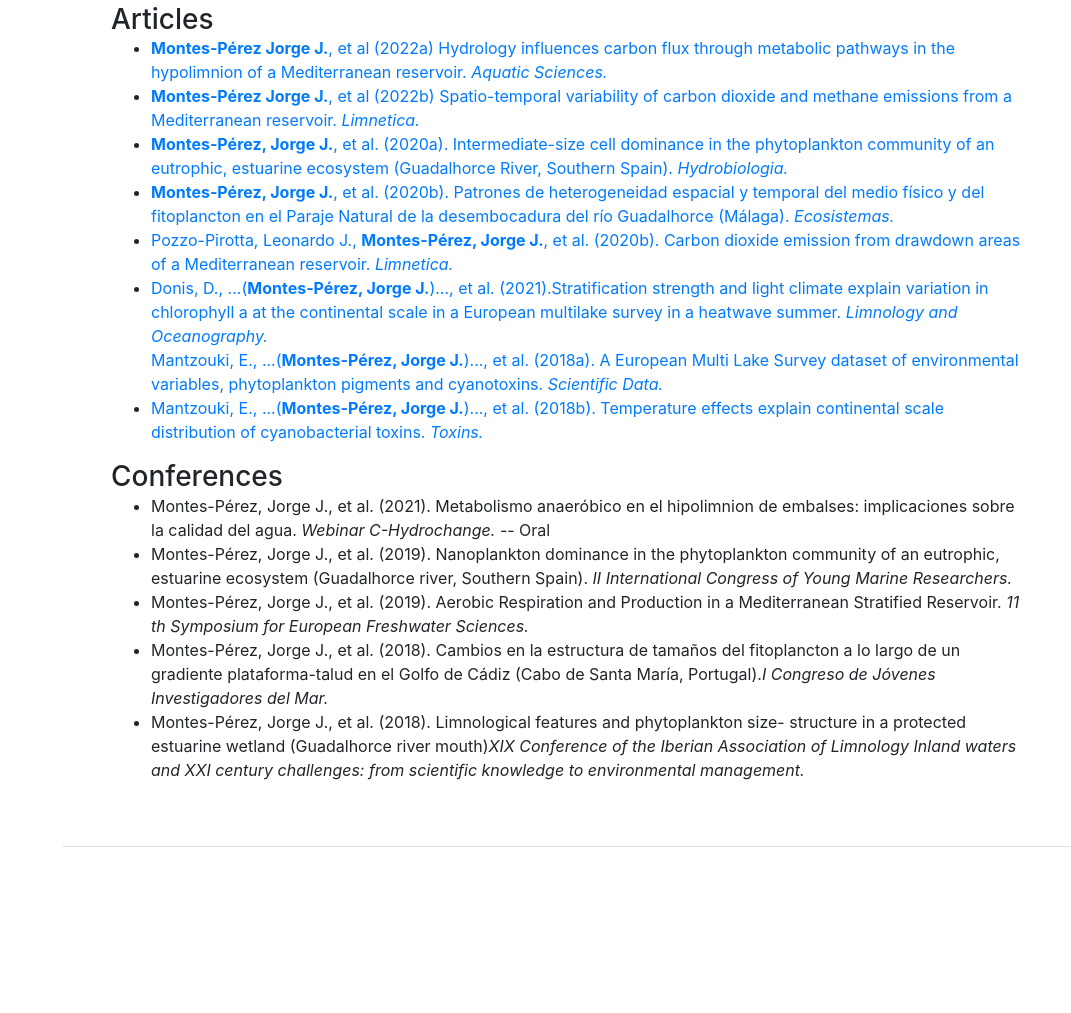
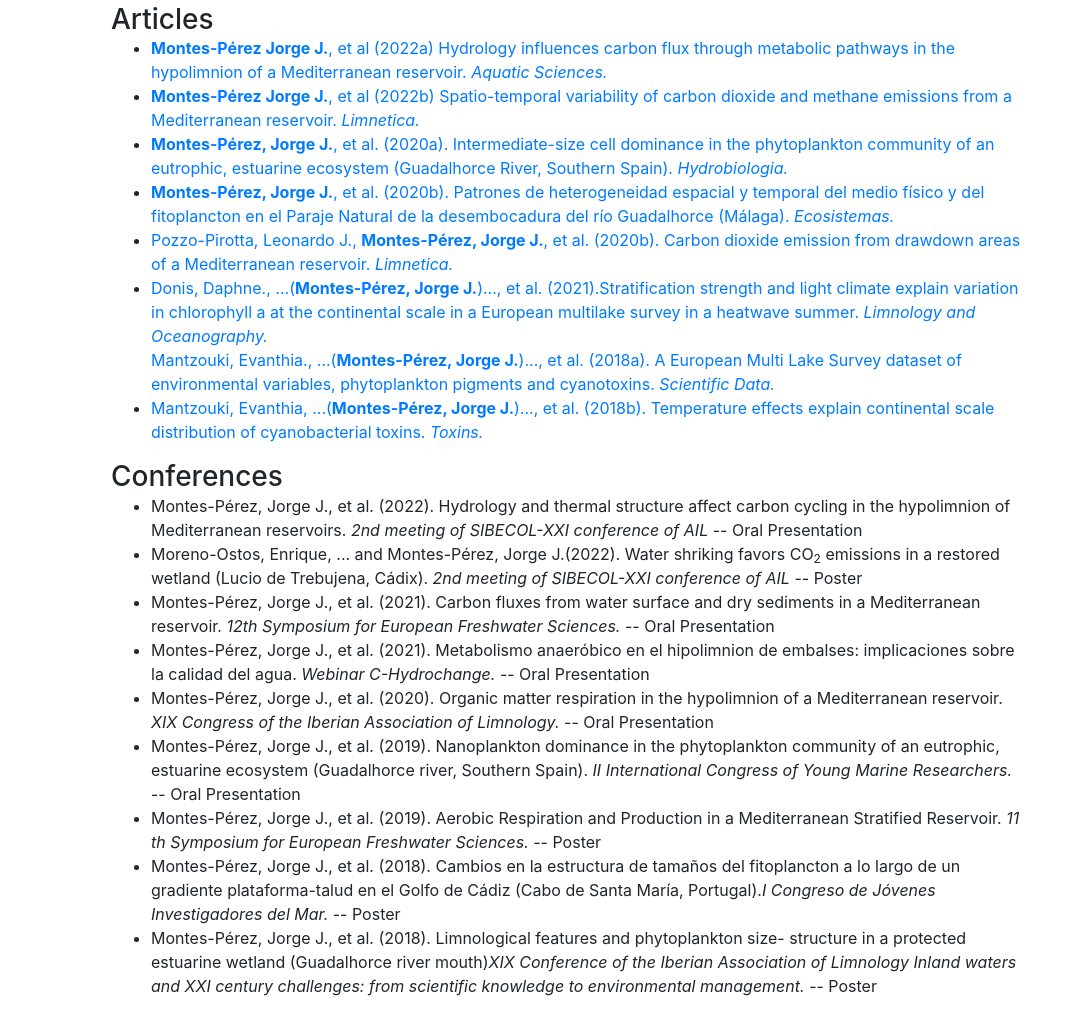
Before and after one commit to JorgeMonPe/JorgeMonPe.github.io, a website with bundled scripts: page index.html in a window 1280 px wide. Shown: the part 3927-4940 px from the top of the page, without its empty margins (209-1280 px from the left). Built offline with nearby package versions, Linux system fonts and the light colour scheme; a web font is replaced by a local one.

Commit message:
Update conferences

```diff
--- a/index.html
+++ b/index.html
@@ -365,9 +365,9 @@ ecosystem functioning
                   <li><div><a href= "https://doi.org/10.1007/S00027-022-00867-2"> <b>Montes-Pérez, Jorge J.</b>, et al. (2020a). Intermediate-size cell dominance in the phytoplankton community of an eutrophic, estuarine ecosystem (Guadalhorce River, Southern Spain). <i>Hydrobiologia.</a></i></div>
                    <li><div><a href= "https://doi.org/10.1007/S00027-022-00867-2"> <b>Montes-Pérez, Jorge J.</b>, et al. (2020b). Patrones de heterogeneidad espacial y temporal del medio físico y del fitoplancton en el Paraje Natural de la desembocadura del río Guadalhorce (Málaga). <i>Ecosistemas.</a></i></div>
                    <li><div><a href= "https://doi.org/10.1007/S00027-022-00867-2">Pozzo-Pirotta, Leonardo J., <b>Montes-Pérez, Jorge J.</b>, et al. (2020b). Carbon dioxide emission from drawdown areas of a Mediterranean reservoir. <i>Limnetica.</a></i></div>
-                  <li><div><a href= "https://doi.org/10.1007/S00027-022-00867-2">Donis, D., ...(<b>Montes-Pérez, Jorge J.</b>)..., et al. (2021).Stratification strength and light climate explain variation in chlorophyll <scp> a </scp> at the continental scale in a European multilake survey in a heatwave summer. <i>Limnology and Oceanography.</a></i></div
-                  <li><div><a href= "https://doi.org/10.1007/S00027-022-00867-2">Mantzouki, E., ...(<b>Montes-Pérez, Jorge J.</b>)..., et al. (2018a). A European Multi Lake Survey dataset of environmental variables, phytoplankton pigments and cyanotoxins. <i>Scientific Data.</a></i></div>
-                  <li><div><a href= "https://doi.org/10.1007/S00027-022-00867-2">Mantzouki, E., ...(<b>Montes-Pérez, Jorge J.</b>)..., et al. (2018b). Temperature effects explain continental scale distribution of cyanobacterial toxins. <i>Toxins.</a></i></div>
+                  <li><div><a href= "https://doi.org/10.1007/S00027-022-00867-2">Donis, Daphne., ...(<b>Montes-Pérez, Jorge J.</b>)..., et al. (2021).Stratification strength and light climate explain variation in chlorophyll <scp> a </scp> at the continental scale in a European multilake survey in a heatwave summer. <i>Limnology and Oceanography.</a></i></div
+                  <li><div><a href= "https://doi.org/10.1007/S00027-022-00867-2">Mantzouki, Evanthia., ...(<b>Montes-Pérez, Jorge J.</b>)..., et al. (2018a). A European Multi Lake Survey dataset of environmental variables, phytoplankton pigments and cyanotoxins. <i>Scientific Data.</a></i></div>
+                  <li><div><a href= "https://doi.org/10.1007/S00027-022-00867-2">Mantzouki, Evanthia, ...(<b>Montes-Pérez, Jorge J.</b>)..., et al. (2018b). Temperature effects explain continental scale distribution of cyanobacterial toxins. <i>Toxins.</a></i></div>
 
                   </div></div>
               <!------------------Conferences--------------------------------------------------------->
@@ -375,12 +375,16 @@ ecosystem functioning
                 <div class="resume-content mr-auto">
                   <h3 class="mb-0">Conferences </h3>
                   <ul>
+                  <li><div>Montes-Pérez, Jorge J., et al. (2022). Hydrology and thermal structure affect carbon cycling in the hypolimnion of Mediterranean reservoirs. <i>2nd meeting of SIBECOL-XXI conference of AIL</i> -- Oral Presentation</div>
+                  <li><div>Moreno-Ostos, Enrique, ... and Montes-Pérez, Jorge J.(2022). Water shriking favors CO<sub>2</sub> emissions in a restored wetland (Lucio de Trebujena, Cádix). <i>2nd meeting of SIBECOL-XXI conference of AIL</i> -- Poster</div>
+                  <li><div>Montes-Pérez, Jorge J., et al. (2021). Carbon fluxes from water surface and dry sediments in a Mediterranean reservoir. <i>12th Symposium for European Freshwater Sciences.</i> -- Oral Presentation</div>
                   <li><div>Montes-Pérez, Jorge J., et al. (2021). Metabolismo anaeróbico en el hipolimnion de embalses: implicaciones sobre la calidad
-del agua. <i>Webinar C-Hydrochange.</i> -- Oral</div>
-                  <li><div>Montes-Pérez, Jorge J., et al. (2019). Nanoplankton dominance in the phytoplankton community of an eutrophic, estuarine ecosystem (Guadalhorce river, Southern Spain). <i>II International Congress of Young Marine Researchers.</i></div>
-                  <li><div>Montes-Pérez, Jorge J., et al. (2019). Aerobic Respiration and Production in a Mediterranean Stratified Reservoir. <i>11 th Symposium for European Freshwater Sciences.</i></div>
-                  <li><div>Montes-Pérez, Jorge J., et al. (2018). Cambios en la estructura de tamaños del fitoplancton a lo largo de un gradiente plataforma-talud en el Golfo de Cádiz (Cabo de Santa María, Portugal).<i>I Congreso de Jóvenes Investigadores del Mar.</i></div>
-                  <li><div>Montes-Pérez, Jorge J., et al. (2018). Limnological features and phytoplankton size- structure in a protected estuarine wetland (Guadalhorce river mouth)<i>XIX Conference of the Iberian Association of Limnology Inland waters and XXI century challenges: from scientific knowledge to environmental management.</i></div>
+del agua. <i>Webinar C-Hydrochange.</i> -- Oral Presentation</div>
+                  <li><div>Montes-Pérez, Jorge J., et al. (2020). Organic matter respiration in the hypolimnion of a Mediterranean reservoir. <i>XIX Congress of the Iberian Association of Limnology.</i> -- Oral Presentation</div>
+                  <li><div>Montes-Pérez, Jorge J., et al. (2019). Nanoplankton dominance in the phytoplankton community of an eutrophic, estuarine ecosystem (Guadalhorce river, Southern Spain). <i>II International Congress of Young Marine Researchers.</i> -- Oral Presentation</div>
+                  <li><div>Montes-Pérez, Jorge J., et al. (2019). Aerobic Respiration and Production in a Mediterranean Stratified Reservoir. <i>11 th Symposium for European Freshwater Sciences.</i> -- Poster</div>
+                  <li><div>Montes-Pérez, Jorge J., et al. (2018). Cambios en la estructura de tamaños del fitoplancton a lo largo de un gradiente plataforma-talud en el Golfo de Cádiz (Cabo de Santa María, Portugal).<i>I Congreso de Jóvenes Investigadores del Mar.</i> -- Poster</div>
+                  <li><div>Montes-Pérez, Jorge J., et al. (2018). Limnological features and phytoplankton size- structure in a protected estuarine wetland (Guadalhorce river mouth)<i>XIX Conference of the Iberian Association of Limnology Inland waters and XXI century challenges: from scientific knowledge to environmental management.</i> -- Poster</div>
 
                   </div></div>
 
```
